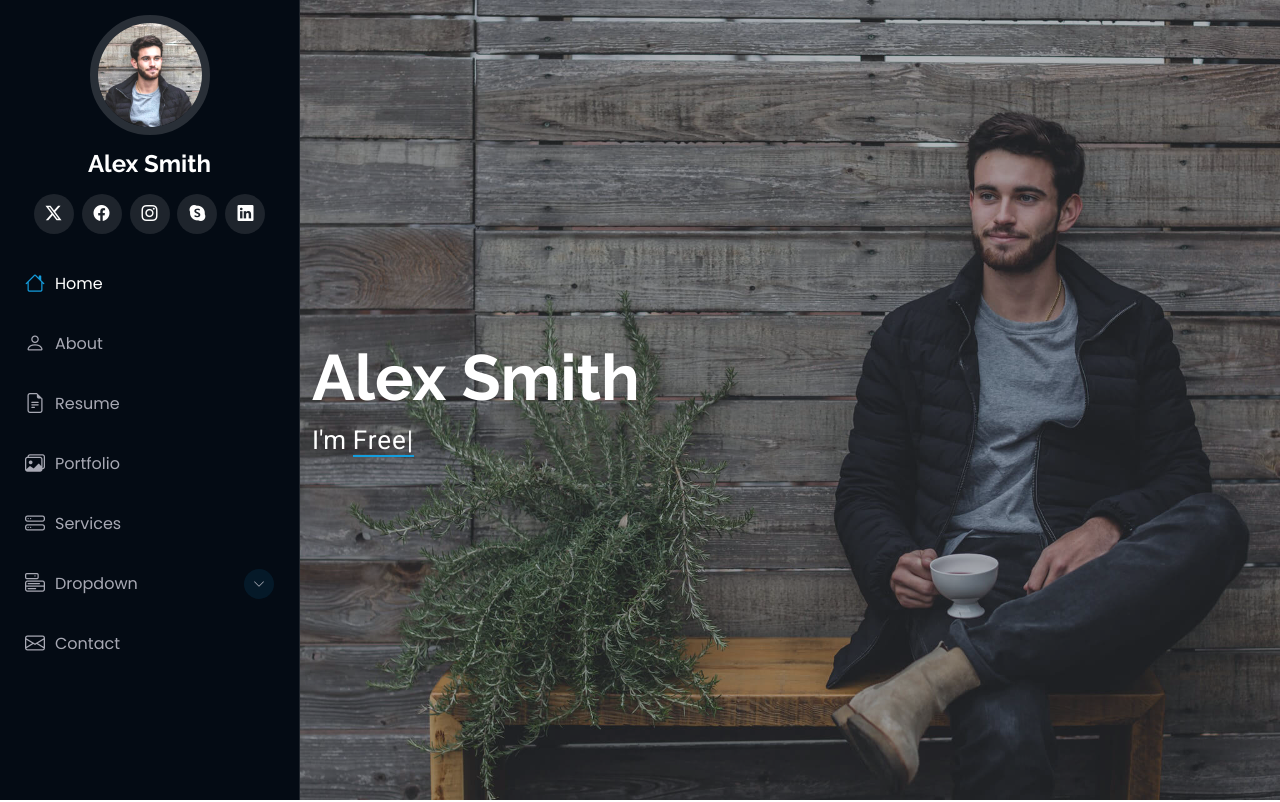
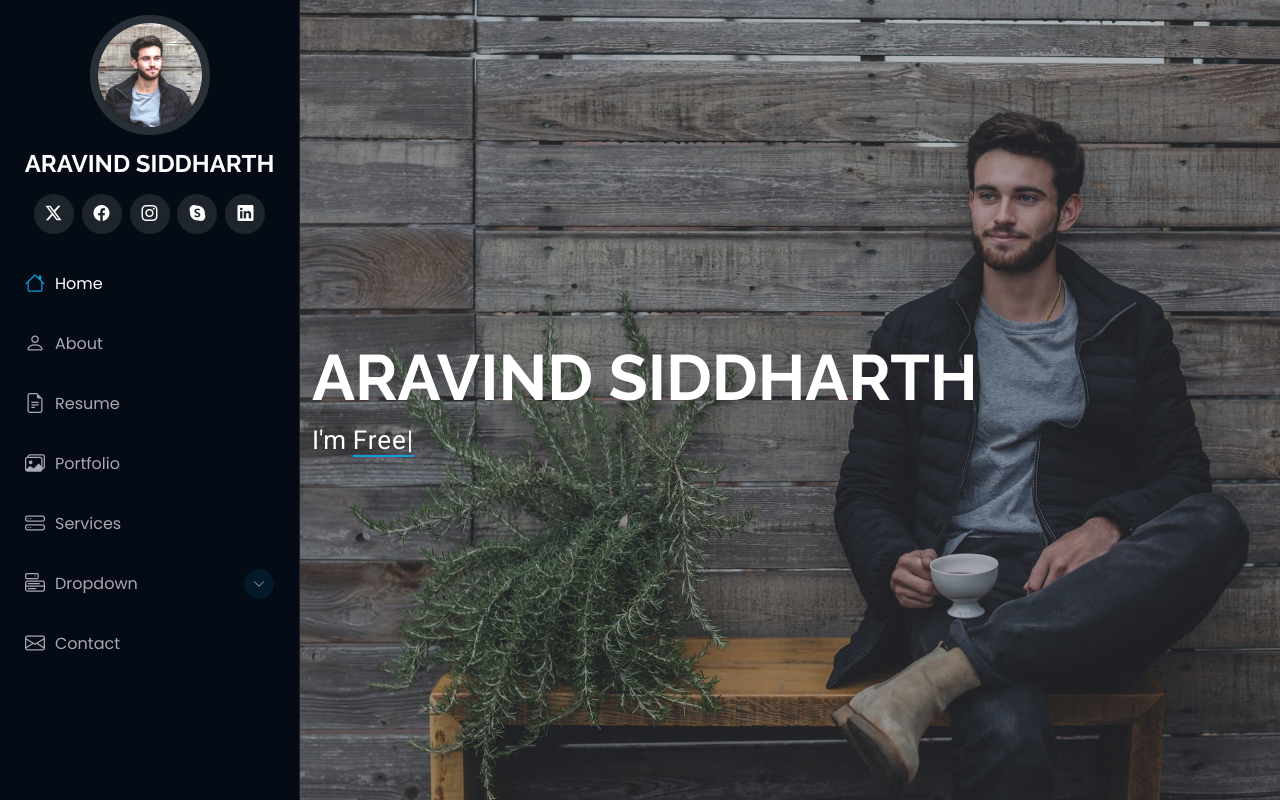
Before and after one commit to Aravindsiddharh/Aravindsiddharh.github.io, a plain HTML site: page index.html in a window 1280 px wide. Shown: the top 802 px of the page. Drawn offline with Linux system fonts and the light colour scheme.

Commit message:
updated portfolio template

```diff
--- a/index.html
+++ b/index.html
@@ -48,7 +48,7 @@
     <a href="index.html" class="logo d-flex align-items-center justify-content-center">
       <!-- Uncomment the line below if you also wish to use an image logo -->
       <!-- <img src="assets/img/logo.png" alt=""> -->
-      <h1 class="sitename">Alex Smith</h1>
+      <h1 class="sitename">ARAVIND SIDDHARTH</h1>
     </a>
 
     <div class="social-links text-center">
@@ -97,7 +97,7 @@
       <img src="assets/img/hero-bg.jpg" alt="" data-aos="fade-in" class="">
 
       <div class="container" data-aos="fade-up" data-aos-delay="100">
-        <h2>Alex Smith</h2>
+        <h2>ARAVIND SIDDHARTH</h2>
         <p>I'm <span class="typed" data-typed-items="Designer, Developer, Freelancer, Photographer">Designer</span><span class="typed-cursor typed-cursor--blink" aria-hidden="true"></span><span class="typed-cursor typed-cursor--blink" aria-hidden="true"></span></p>
       </div>
 
```
